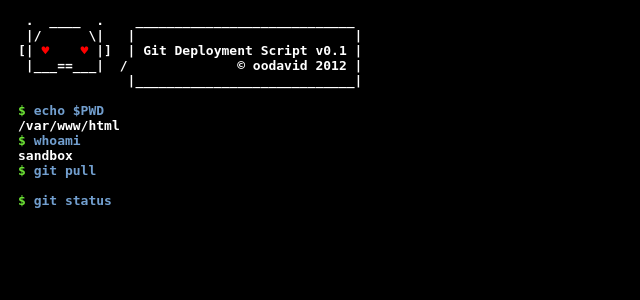
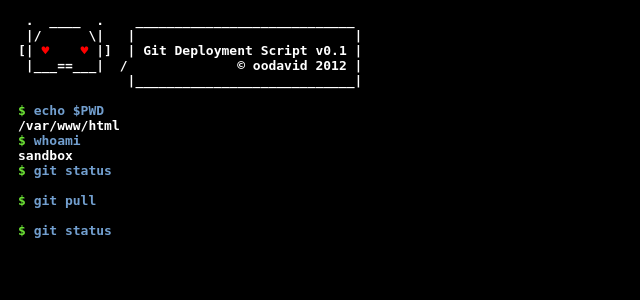
Before and after one commit to pete-naish/bb, a PHP site: page /foo/deploy.php in a window 1280 px wide. Shown: the top 300 px of the page, without its empty margins (0-640 px from the left). Run offline with PHP 8.4, Linux system fonts and the light colour scheme; some libraries are stand-ins or nearby versions.

Commit message:
testing deploy script

```diff
--- a/deploy.php
+++ b/deploy.php
@@ -11,6 +11,7 @@
 	$commands = array(
 		'echo $PWD',
 		'whoami',
+		'git status',
 		'git pull',
 		'git status',
 		// 'git submodule sync',
--- a/index.php
+++ b/index.php
@@ -5,7 +5,7 @@
 <!--[if IE 8]>         <html class="no-js lt-ie9"> <![endif]-->
 <!--[if gt IE 8]><!--> <html class="no-js"> <!--<![endif]-->
 	<head>
-		<!-- poooooo -->
+		<!-- poooooo123 -->
 		<title><?php perch_content('Business name'); ?> <?php perch_content('Town'); ?></title>
 		<?php perch_content('Site Description and Keywords'); ?>
 
```
